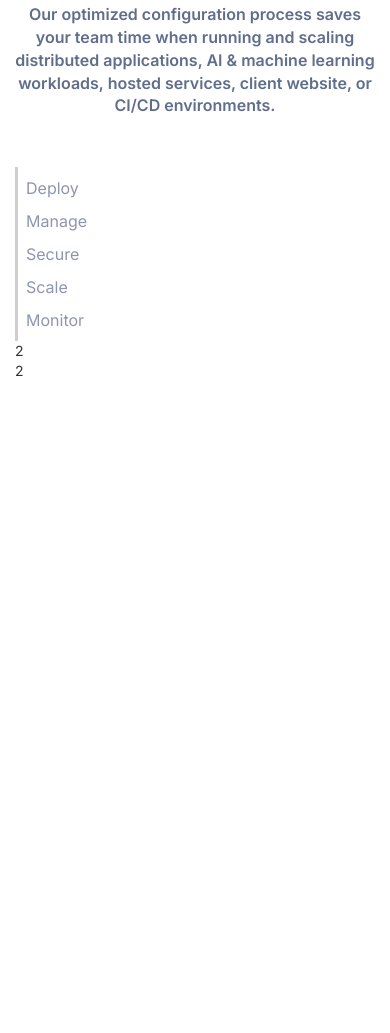
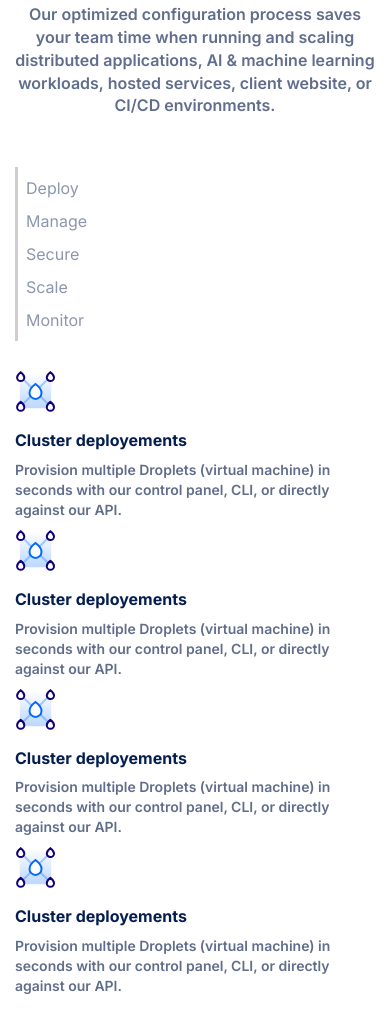
Before and after one commit to Alebacce/html-css-digitalocean, a plain HTML site: page index.html in a window 390 px wide. Shown: the part 1538-2571 px from the top of the page. Before the commit the page ends 1959 px from the top, so only its background shows below. Drawn offline with nearby package versions, Linux system fonts and the light colour scheme.

Commit message:
Config process responsive structure done

```diff
--- a/css/style.css
+++ b/css/style.css
@@ -16,6 +16,11 @@ h2 {
     font-weight: 700;
 }
 
+p {
+    color: #606d8b;
+    font-weight: 600;
+}
+
 .small-wrapper {
     width: 85%;
     max-width: 1000px;
@@ -28,14 +33,26 @@ h2 {
 
 .section-intro p {
     font-size: 16px;
-    font-weight: 600;
-    color: #606d8b;
 }
 
 .page-button {
     color: #2b89fd;
     border: 1px solid #2b89fd;
     border-radius: 5px;
+}
+
+.small-info-box {
+    margin-bottom: 30px;
+}
+
+.small-info-box h3 {
+    color: #051e4f;
+    font-size: 16px;
+    font-weight: 700;
+}
+
+.small-info-box p {
+    font-size: 14px;
 }
 
 /*HEADER*/
@@ -244,3 +261,13 @@ in caso di cambiamenti grafici del sito*/
     color: #8d96ad;
     font-size: 16px;
 }
+
+@media all and (max-width: 767px) {
+    #config-process .border-ul {
+        margin-bottom: 30px;
+    }
+
+    #config-process .small-info-box {
+        margin-bottom: 0;
+    }
+}
--- a/index.html
+++ b/index.html
@@ -191,7 +191,7 @@
 
                 <div class="small-wrapper">
                     <div class="row">
-                        <div class="col-xs-12 col-sm-4">
+                        <div class="col-xs-12 col-sm-3">
                             <ul class="border-ul">
                                 <li>
                                     <a href="°">
@@ -225,14 +225,50 @@
                             </ul>
                         </div>
 
-                        <div class="col-xs-12 col-sm-8">
+                        <div class="col-xs-12 col-sm-9">
                             <div class="row">
                                 <div class="col-xs-12 col-sm-6">
-                                    2
+                                    <div class="small-info-box">
+                                        <div class="small-box-image">
+                                        <img src="img/cluster-deploy.svg" alt="">
+                                        </div>
+                                        <h3>Cluster deployements</h3>
+                                        <p>Provision multiple Droplets (virtual machine) in seconds with
+                                        our control panel, CLI, or directly against our API.</p>
+                                    </div>
                                 </div>
 
                                 <div class="col-xs-12 col-sm-6">
-                                2
+                                    <div class="small-info-box">
+                                        <div class="small-box-image">
+                                        <img src="img/cluster-deploy.svg" alt="">
+                                        </div>
+                                        <h3>Cluster deployements</h3>
+                                        <p>Provision multiple Droplets (virtual machine) in seconds with
+                                        our control panel, CLI, or directly against our API.</p>
+                                    </div>
+                                </div>
+
+                                <div class="col-xs-12 col-sm-6">
+                                    <div class="small-info-box">
+                                        <div class="small-box-image">
+                                        <img src="img/cluster-deploy.svg" alt="">
+                                        </div>
+                                        <h3>Cluster deployements</h3>
+                                        <p>Provision multiple Droplets (virtual machine) in seconds with
+                                        our control panel, CLI, or directly against our API.</p>
+                                    </div>
+                                </div>
+
+                                <div class="col-xs-12 col-sm-6">
+                                    <div class="small-info-box">
+                                        <div class="small-box-image">
+                                        <img src="img/cluster-deploy.svg" alt="">
+                                        </div>
+                                        <h3>Cluster deployements</h3>
+                                        <p>Provision multiple Droplets (virtual machine) in seconds with
+                                        our control panel, CLI, or directly against our API.</p>
+                                    </div>
                                 </div>
                             </div>
                         </div>
```
